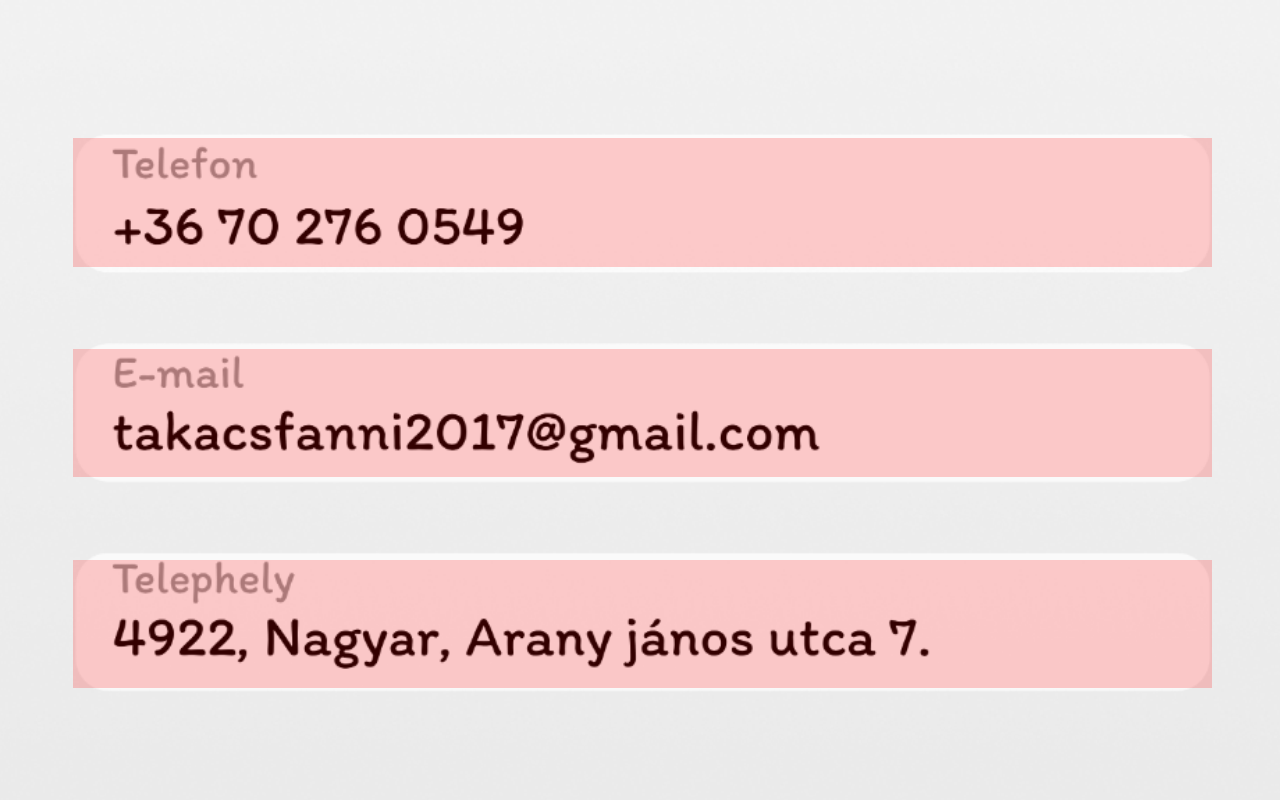
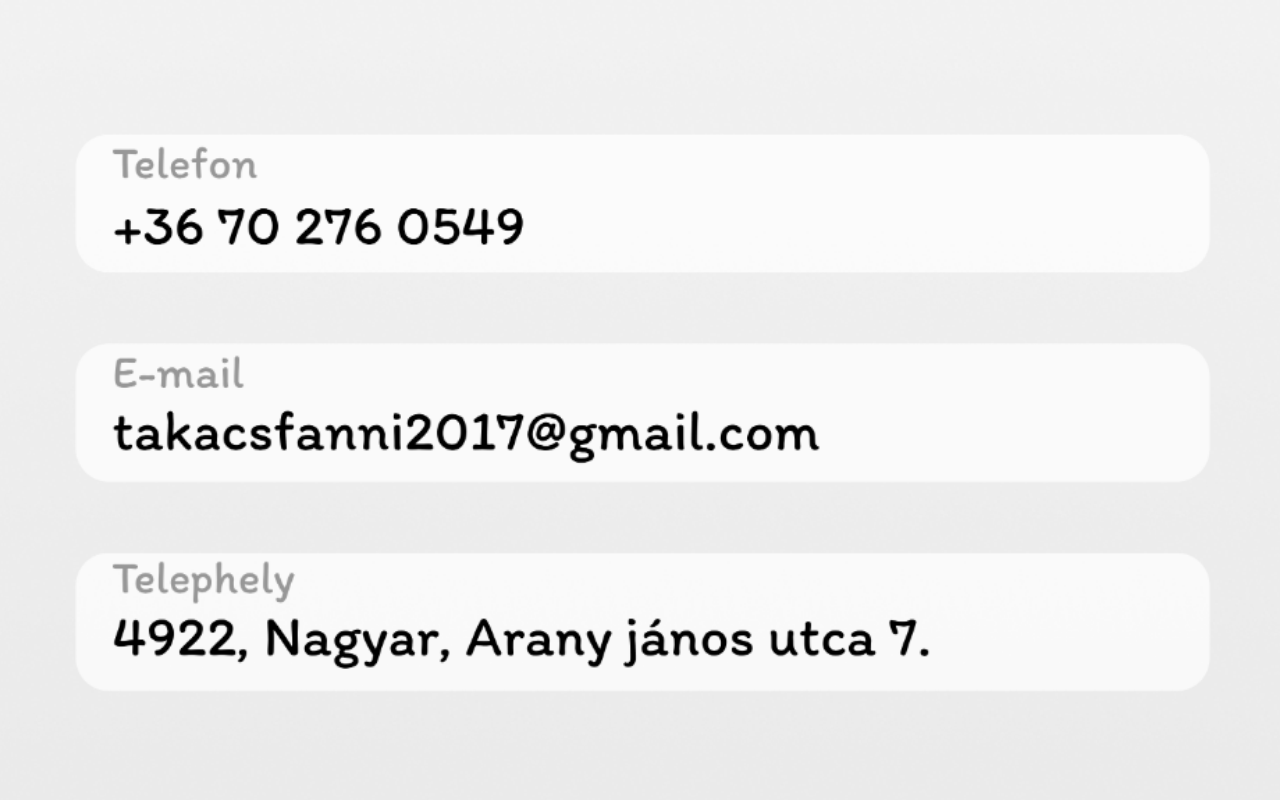
Before and after one commit to Adampadavan/My, a plain HTML site: page index.html in a window 1280 px wide. Shown: the part 1500-2300 px from the top of the page. Drawn offline with Linux system fonts and the light colour scheme.

Commit message:
style.css

```diff
--- a/style.css
+++ b/style.css
@@ -14,7 +14,7 @@
 .zona {
   position: absolute;
   display: block;
-  background-color: rgba(255, 0.2, 0.2, 0.2); /* 0.2 ha tesztelni akarod láthatóvá */
+  background-color: rgba(255, 0, 0, 0); /* 0.2 ha tesztelni akarod láthatóvá */
 }
 
 .zona1 {
```
